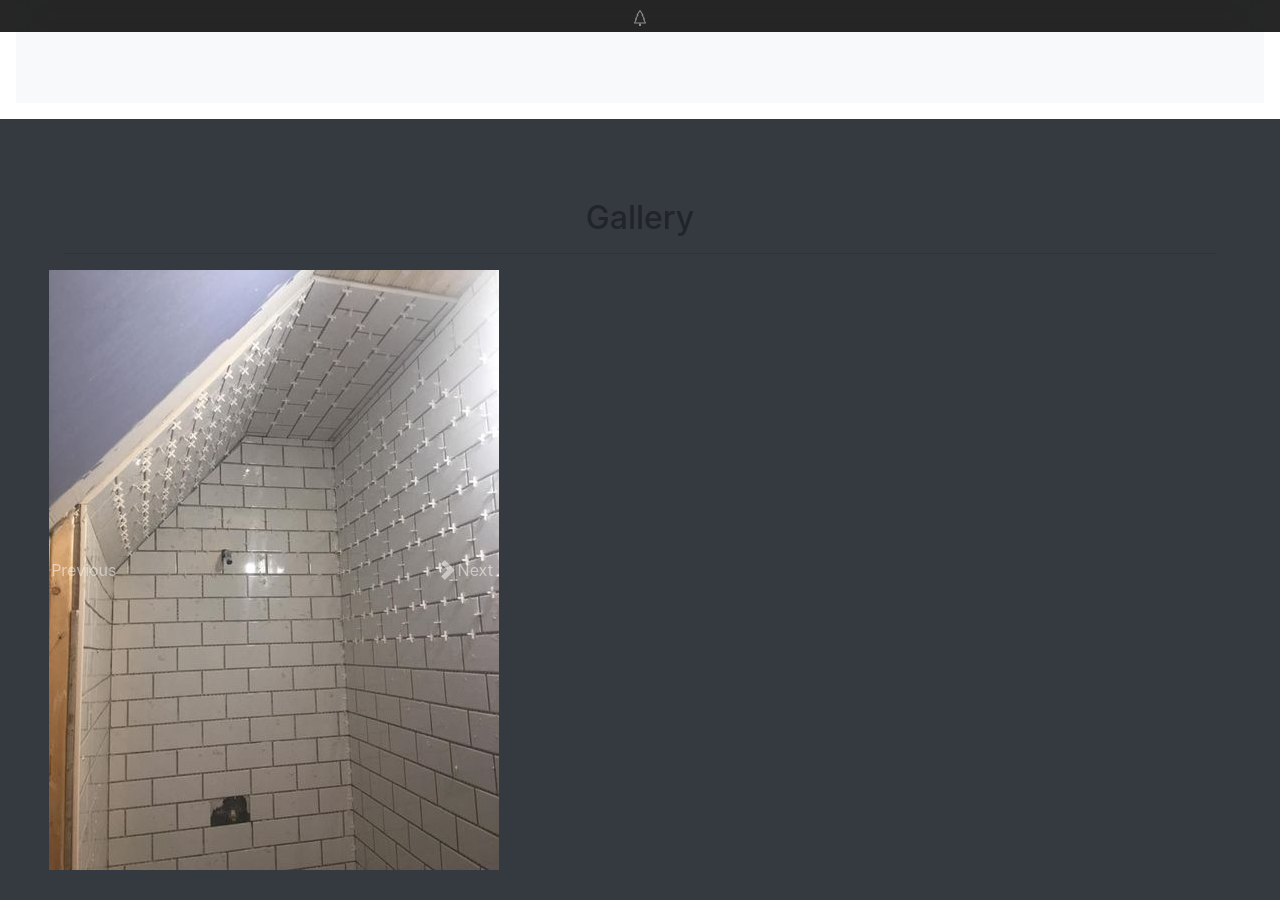
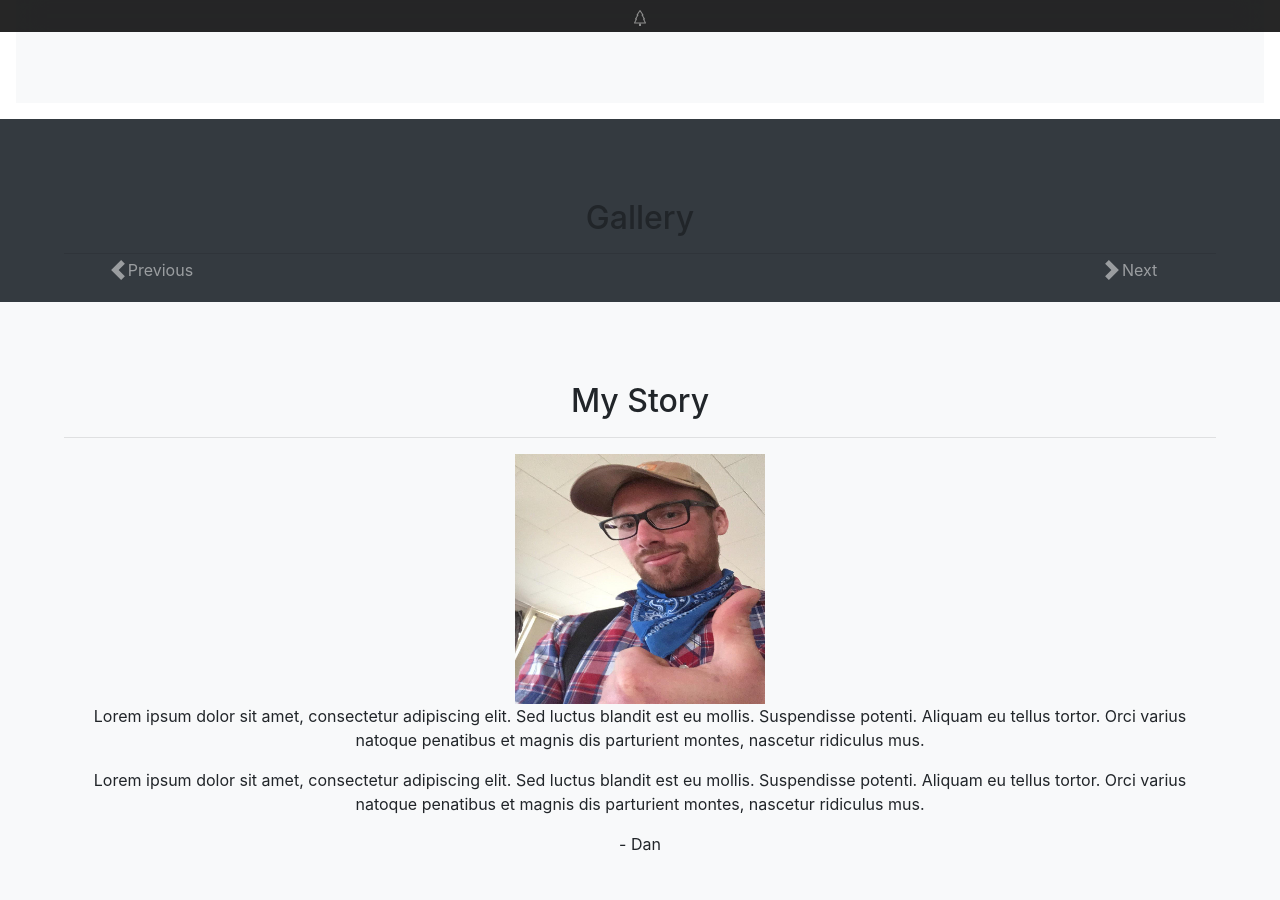
Before and after one commit to DBCarpentry/DBCarpentry.github.io, a Jekyll site: the page built from index.html, in a window 1280 px wide and 900 px high, scrolled down 845 px. Built offline with Jekyll 4.4.1, drawn with Linux system fonts in a browser that asks for light colours.

Commit message:
carousel controls

```diff
--- a/index.html
+++ b/index.html
@@ -82,28 +82,37 @@ title: Index
     <div class="my-3 p-3">
       <h2 class="display-5" style="font-color:white">Gallery</h2>
       <hr></hr>
-      <div class="row">
-          <div id="carouselExampleControls" class="carousel slide" data-bs-ride="carousel">
+      <div id="myCarousel" class="carousel slide" data-interval="false">
         <div class="carousel-inner">
-              <div class="carousel-item active">
-                <img src="assets/img/1.jpg" class="d-block w-100" alt="..." height="50%" width="50%">
-              </div>
-              <div class="carousel-item">
-                <img src="assets/img/2.jpg" class="d-block w-100" alt="..." height="50%" width="50%">
-              </div>
-              <div class="carousel-item">
-                <img src="assets/img/3.jpg" class="d-block w-100" alt="..." height="50%" width="50%">
+          <!--slide1-->
+          <div class="carousel-item active" id="im1">
+            <div class="container">
+
           </div>
         </div>
-            <a class="carousel-control-prev" href="#carouselExampleControls" role="button" data-bs-slide="prev">
+
+        <!--slide2-->
+        <div class="carousel-item" id="im2">
+          <div class="container">
+
+          </div>
+        </div>
+
+        <!--slide3 photos-->
+        <div class="carousel-item" id="im3">
+          <div class="container">
+
+            </div>
+          </div>
+        </div>
+          <a class="carousel-control-prev" href="#" data-target="#myCarousel" data-slide-to="previous">
             <span class="carousel-control-prev-icon" aria-hidden="true"></span>
             <span class="visually-hidden">Previous</span>
           </a>
-            <a class="carousel-control-next" href="#carouselExampleControls" role="button" data-bs-slide="next">
+          <a class="carousel-control-next" href="#" data-target="#myCarousel" data-slide-to="next">
             <span class="carousel-control-next-icon" aria-hidden="true"></span>
             <span class="visually-hidden">Next</span>
           </a>
-          </div>
       </div>
     </div>
       <!--div class="bg-light shadow-sm mx-auto" style="width: 80%; height: 300px; border-radius: 21px 21px 0 0;"></div-->
```
Lines whose indentation alone changed are shown as unchanged.
